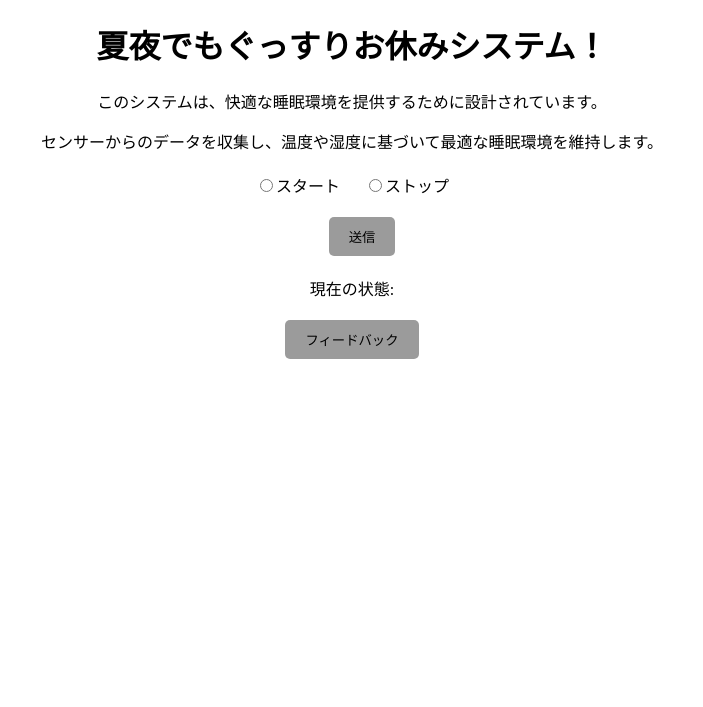
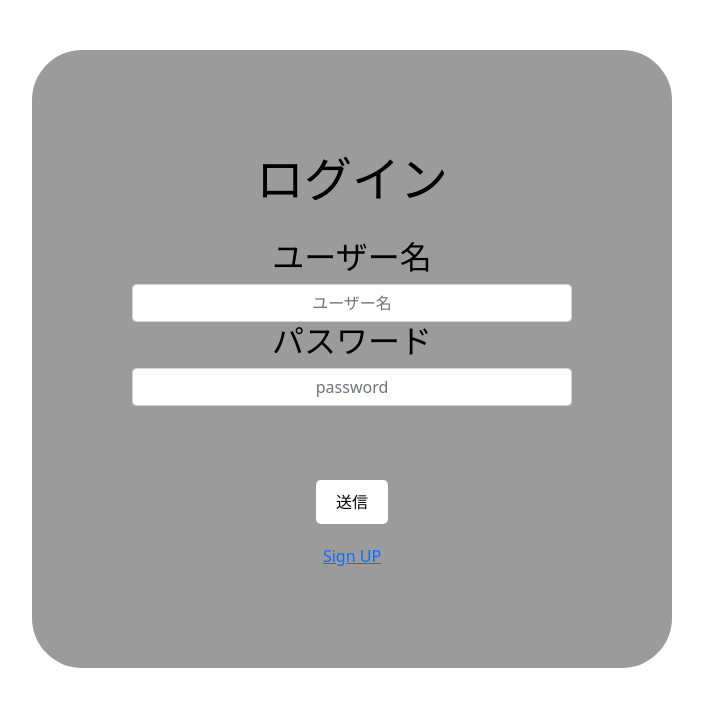
Before and after one commit to YAXU-115/SystemDevelopmentII, a Flask app: page / in a window 1280 px wide. Shown: the top 707 px of the page, without its empty margins (288-991 px from the left). Run offline with Flask 3, Linux system fonts and the light colour scheme.

Commit message:
add feature Sign In, Sign up add file templates/signin.html for Sign In add file templates/signup.html for Sign Up add of UI adjustment function in static/css/style.css add code to implement sign-in and sign-up in app.py add data in data/data.csv in sleep_system/RaspberryPi in main branch

```diff
--- a/sleep_system/RaspberryPi/app.py
+++ b/sleep_system/RaspberryPi/app.py
@@ -1,14 +1,22 @@
 from flask import Flask, render_template, request, redirect, url_for
-import datetime, csv, socket
+import datetime, os
 from functools import wraps
 import threading
 import main, config
+from dotenv import load_dotenv
+from pathlib import Path
 
+
+script_dir = Path(__file__).resolve().parent
+env_path = script_dir / '.env'
+load_dotenv(dotenv_path=env_path)
 
 app = Flask(__name__)
 
 main_thread = None
 feedback_status = None
+signin_flag = False
+sleep_status = "stop"
 
 def log_access(method):
     """アクセスログ用デコレーター"""
@@ -24,27 +32,30 @@ def log_access(method):
 @app.route("/", methods=["GET"])
 @log_access
 def get_index():
-    global main_thread
-    global sleep_status
-    sleep_status = request.args.get('sleep_status') or request.args.get('status', '')
-    if sleep_status:
-        # ここでsleep_statusを処理するロジックを追加できます
-        # 例: データベースに保存、ログに記録など
-        # 現在はコンソールに出力するだけ
-        if sleep_status.lower() == 'start':
-            print("Sleep mode started.")
-            if main_thread is None or not main_thread.is_alive():
-                main_thread = threading.Thread(target=main.main, daemon=True)
-                main_thread.start()
+    global signin_flag
+    if signin_flag:
+        global main_thread
+        global sleep_status
 
-        elif sleep_status.lower() == 'stop':
-            print("Sleep mode stopped.")
-            main.stop()
-            main_thread = None
-        else:
-            print(f"Unknown sleep status: {sleep_status}")
-    """GETリクエストでのインデックスページ"""
-    return render_template("index.html", sleep_status=sleep_status)
+        sleep_status = request.args.get('sleep_status') or request.args.get('status', '')
+        if sleep_status:
+
+            if sleep_status.lower() == 'start':
+                print("Sleep mode started.")
+                if main_thread is None or not main_thread.is_alive():
+                    main_thread = threading.Thread(target=main.main, daemon=True)
+                    main_thread.start()
+
+            elif sleep_status.lower() == 'stop':
+                print("Sleep mode stopped.")
+                main.stop()
+                main_thread = None
+            else:
+                print(f"Unknown sleep status: {sleep_status}")
+        """GETリクエストでのインデックスページ"""
+        return render_template("index.html", sleep_status=sleep_status)
+    else:
+        return render_template("signin.html")
 
 @app.route("/feedback", methods=["POST"])
 @log_access
@@ -55,15 +66,42 @@ def post_feedback():
     if not feedback_status:
         print("フィードバックステータスが提供されていません。")
     if feedback_status:
-        # ここでfeedback_statusを処理するロジックを追加できます
-        # 例: データベースに保存、ログに記録など
-        # 現在はコンソールに出力するだけ
         feedback_data = feedback_status.lower()
 
         print(f"フィードバックステータス: {feedback_data}")
 
     """POSTリクエストでのインデックスページ"""
     return redirect(url_for('index', sleep_status=sleep_status))
+
+@app.route("/signin", methods=["POST"])
+@log_access
+def post_signin():
+    global signin_flag
+    global sleep_status
+    user_id = request.form.get('user_id', '')
+    user_pw = request.form.get('user_pw', '')
+    certification = __get_user(user_id,user_pw)
+
+    if certification:
+        signin_flag = True
+        return  redirect(url_for('index', sleep_status=sleep_status))
+    else:
+        signin_flag = False
+        return render_template("signin.html")
+
+def __get_user(user_id,user_pw):
+    if user_id == None or user_pw == None:
+        return False
+    else:
+        try:
+            user_id_env=os.getenv('APP_USRE_ID')
+            user_pw_env=os.getenv('APP_USRE_PW')
+            if user_id == user_id_env and user_pw == user_pw_env:
+                return True
+            else:
+                return False
+        except:
+            return False
 
 @app.route("/feedback" , methods=["GET"])
 def feedback():
@@ -75,8 +113,16 @@ def index():
     global sleep_status
     return render_template("index.html", sleep_status=sleep_status)
 
+@app.route("/signup", methods=["GET"])
+def signup():
+    return render_template("signup.html")
+
+@app.route("/signin", methods=["GET"])
+def signin():
+    return render_template("signin.html")
+
 if __name__ == "__main__":
-    app.run(host='0.0.0.0', port=5001, debug=True)
+    app.run(host='0.0.0.0', port=5002, debug=True)
     config.LOG_FILE.close()
     print("Flaskアプリケーションを終了します。")
     main.stop()
--- a/sleep_system/RaspberryPi/static/css/style.css
+++ b/sleep_system/RaspberryPi/static/css/style.css
@@ -1,11 +1,21 @@
 .text-center {
     text-align: center;
+}
+.top-label {
+    font-size: 300%;
+    margin-bottom: 30px;
 }
 .margin-left-20 {
     margin-left: 20px;
 }
 .margin-top-20 {
     margin-top: 20px;
+}
+.margin-top-50 {
+    margin-top: 50px;
+}
+.margin-auto {
+    margin: auto;
 }
 .button {
     padding: 10px 20px;
@@ -15,3 +25,21 @@
     border-radius: 5px;
     cursor: pointer;
 }
+.signin-button {
+    padding: 10px 20px;
+    background-color: #ffffff;
+    color: rgb(0, 0, 0);
+    border: none;
+    border-radius: 5px;
+    cursor: pointer;
+}
+.signin-ui {
+    margin: 50px auto auto;
+    width: 50%;
+    padding: 100px 100px;
+    background-color: #9b9b9b;
+    color: black;
+    border: none;
+    border-radius: 50px;
+    cursor: pointer;
+}
--- /dev/null
+++ b/sleep_system/RaspberryPi/templates/signin.html
@@ -0,0 +1,31 @@
+<!DOCTYPE html>
+<html lang="ja">
+<head>
+    <meta charset="UTF-8">
+    <meta name="viewport" content="width=device-width, initial-scale=1.0">
+    <title>Log In</title>
+    <link rel="stylesheet" href="{{ url_for('static', filename='css/style.css') }}">
+    <link href="https://cdn.jsdelivr.net/npm/bootstrap@5.0.2/dist/css/bootstrap.min.css" rel="stylesheet"
+            integrity="sha384-EVSTQN3/azprG1Anm3QDgpJLIm9Nao0Yz1ztcQTwFspd3yD65VohhpuuCOmLASjC" crossorigin="anonymous">
+</head>
+<body>
+    <div class="signin-ui">
+        <form action="/signin" method="POST" class="text-center">
+            <h1 class="text-center top-label">ログイン</h1>
+            <h2 class="text-center">ユーザー名</h2>
+            <div class="text-center">
+                <input type="text" name="user_id" id="user_id" placeholder="ユーザー名" class="text-center form-control">
+            </div>
+            <h2 class="text-center">パスワード</h2>
+            <div class="text-center">
+                <input type="password" name="user_pw" id="user_pw" placeholder="password" class="text-center form-control">
+            </div>
+            <br><input type="submit" value="送信" class="signin-button margin-top-50">
+        </form>
+        <div class="margin-top-20 text-center">
+            <a href="{{ url_for('signup') }}">Sign UP</a>
+        </div>
+    </div>
+
+</body>
+</html>
```
Also changed, not shown: sleep_system/RaspberryPi/templates/signup.html (added, +20 -0 lines), sleep_system/RaspberryPi/data/data.csv. Lines whose indentation alone changed are shown as unchanged.
